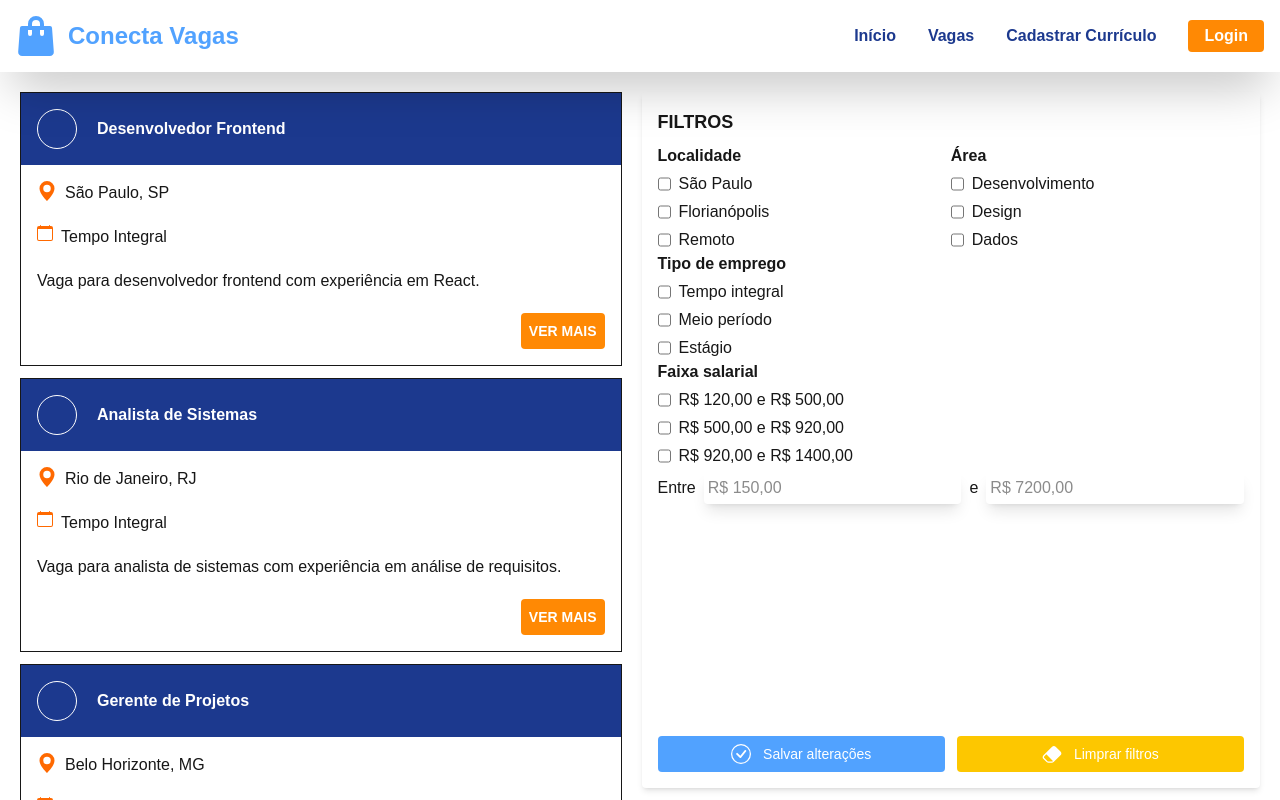
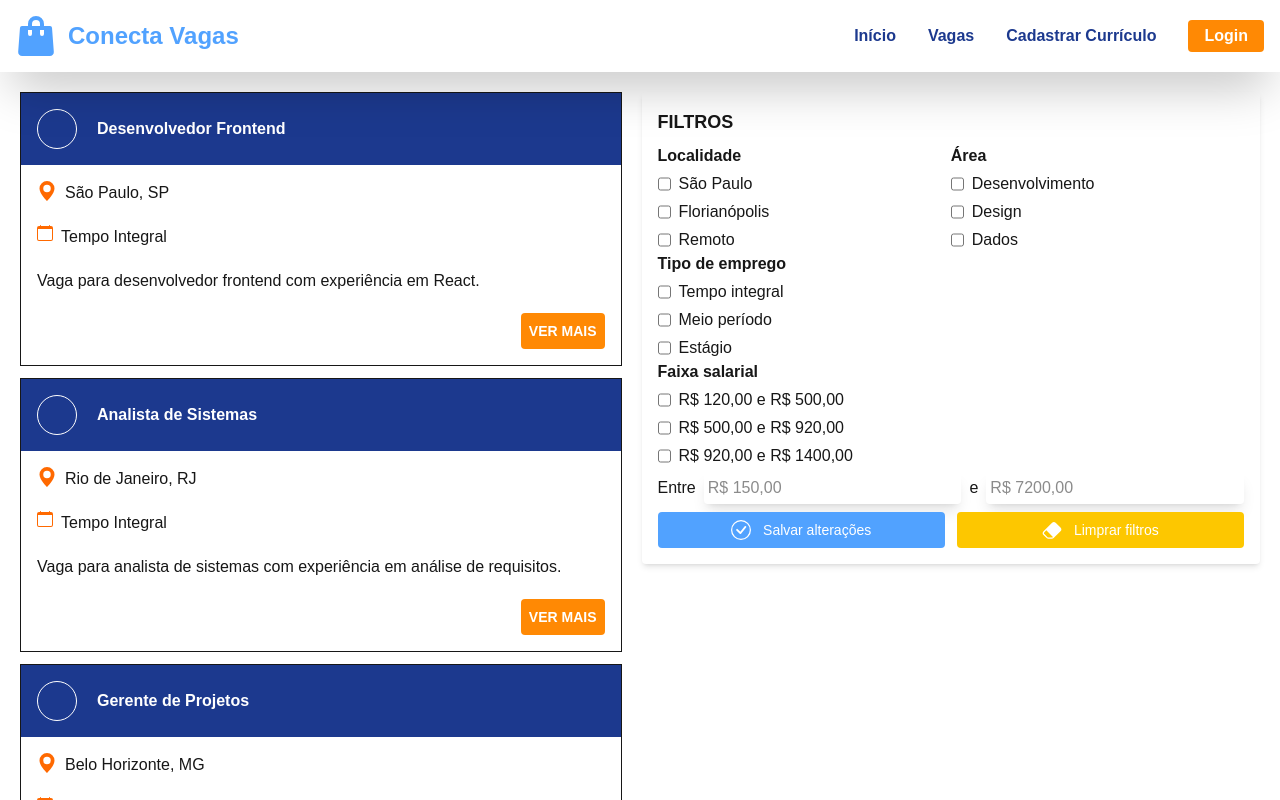
Before and after one commit to paulophsj/conecta-vagas, a Next.js app: page /vagas in a window 1280 px wide. Shown: the top 800 px of the page. Built offline with nearby package versions, Linux system fonts and the light colour scheme.

Commit message:
Ajustando filtros no mobile

```diff
--- a/pages/vagas/index.jsx
+++ b/pages/vagas/index.jsx
@@ -28,7 +28,7 @@ export default function vaga_index() {
                 </div>
                 <ListCard />
                 <div className={`bg-white fixed w-screen h-screen z-50 p-4 max-sm:p-3 left-0 top-0 md:h-fit md:sticky md:max-h-screen justify-self-start md:z-40 grow md:top-23 shadow-md rounded-sm md:translate-y-0 flex flex-col justify-between ${openModal ? "translate-y-0" : "translate-y-full"} transition-transform duration-500 ease-in-out`}>
-                    <div className="flex flex-col gap-y-56 h-full">
+                    <div className="flex flex-col max-sm:gap-y-56 max-sm:h-full">
                         <div className="mb-2">
                             <header className="mb-2">
                                 <p className="font-bold text-lg">FILTROS</p>
@@ -124,7 +124,7 @@ export default function vaga_index() {
                                 </p>
                             </button>
                             <button onClick={() => setOpenModal(false)} className="md:text-sm max-sm:text-xs w-full justify-center cursor-pointer p-2 items-center rounded-sm text-white flex gap-3 bg-yellow-400 hover:bg-yellow-500">
-                                <svg xmlns="http://www.w3.org/2000/svg" fill="white" class="w-5 h-5 max-sm:w-3 max-sm:h-3 bi bi-eraser-fill" viewBox="0 0 16 16">
+                                <svg xmlns="http://www.w3.org/2000/svg" fill="white" className="w-5 h-5 max-sm:w-3 max-sm:h-3 bi bi-eraser-fill" viewBox="0 0 16 16">
                                     <path d="M8.086 2.207a2 2 0 0 1 2.828 0l3.879 3.879a2 2 0 0 1 0 2.828l-5.5 5.5A2 2 0 0 1 7.879 15H5.12a2 2 0 0 1-1.414-.586l-2.5-2.5a2 2 0 0 1 0-2.828zm.66 11.34L3.453 8.254 1.914 9.793a1 1 0 0 0 0 1.414l2.5 2.5a1 1 0 0 0 .707.293H7.88a1 1 0 0 0 .707-.293z" />
                                 </svg>
                                 <p>
```
